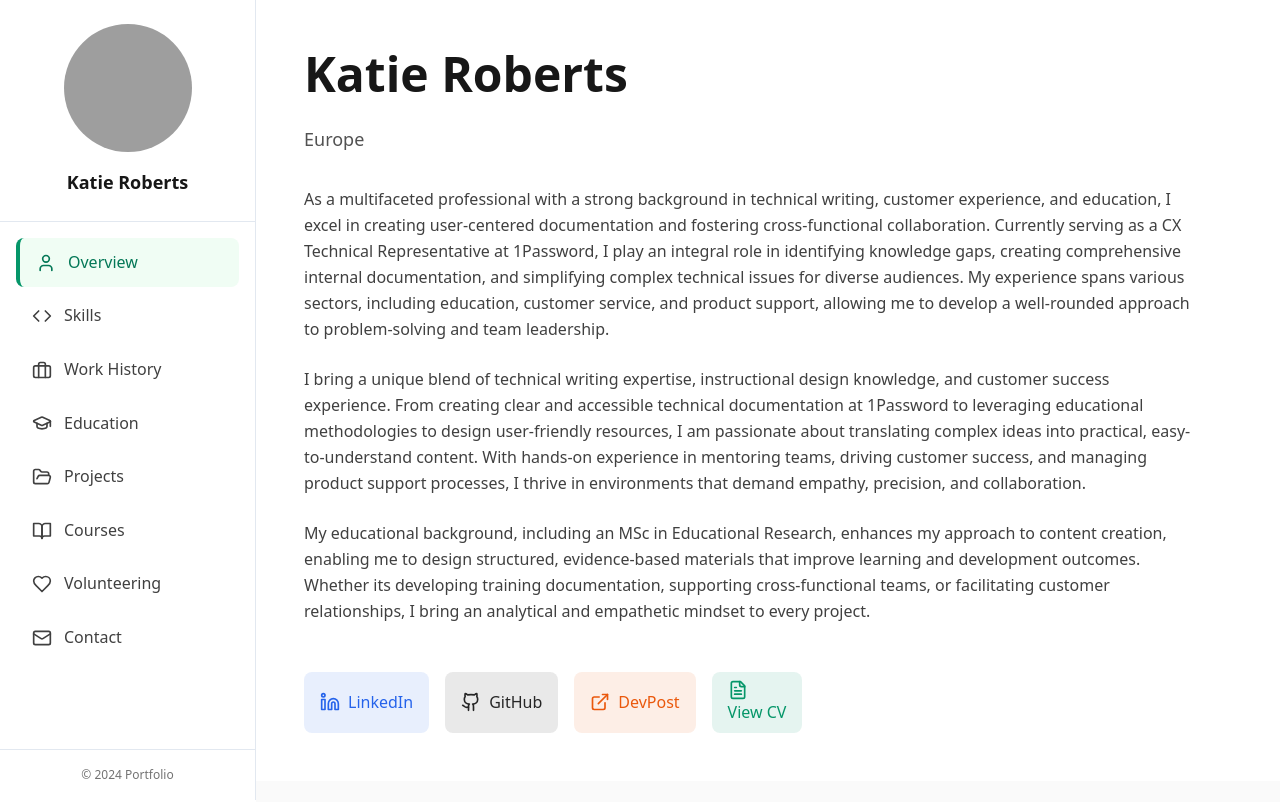
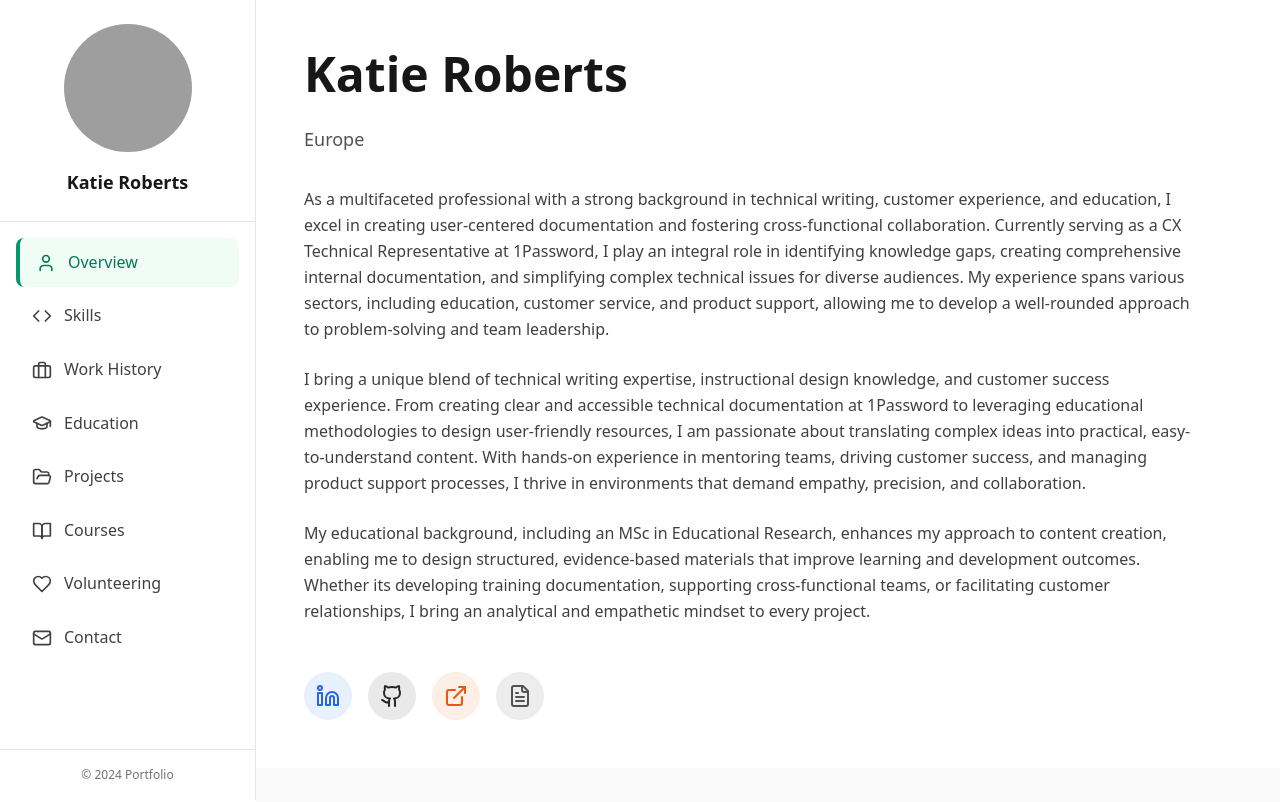
Before and after one commit to KMMOrganisation/Portfolio, a React (Vite) app: page / in a window 1280 px wide. Shown: the top 802 px of the page. Built offline with nearby package versions, Linux system fonts and the light colour scheme; grey boxes are pictures that could not be loaded.

Commit message:
Refactor social media links

```diff
--- a/src/components/Overview.tsx
+++ b/src/components/Overview.tsx
@@ -35,31 +35,31 @@ const Overview: React.FC = () => {
         <div className="flex flex-wrap gap-4">
           <a
             href="https://www.linkedin.com/in/katieroberts00/"
-            className="flex items-center px-4 py-2 bg-blue-600/10 text-blue-600 rounded-lg font-medium hover:bg-blue-600 hover:text-white transition-colors duration-200"
+            className="flex items-center justify-center w-12 h-12 bg-blue-600/10 text-blue-600 rounded-full font-medium hover:bg-blue-600 hover:text-white transition-colors duration-200"
+            title="LinkedIn"
           >
-            <Linkedin className="w-5 h-5 mr-2" />
-            LinkedIn
+            <Linkedin className="w-6 h-6" />
           </a>
           <a
             href="https://github.com/KatieM00"
-            className="flex items-center px-4 py-2 bg-neutral-800/10 text-neutral-800 rounded-lg font-medium hover:bg-neutral-800 hover:text-white transition-colors duration-200"
+            className="flex items-center justify-center w-12 h-12 bg-neutral-800/10 text-neutral-800 rounded-full font-medium hover:bg-neutral-800 hover:text-white transition-colors duration-200"
+            title="GitHub"
           >
-            <Github className="w-5 h-5 mr-2" />
-            GitHub
+            <Github className="w-6 h-6" />
           </a>
           <a
             href="https://devpost.com/katiemroberts00?ref_content=user-portfolio&ref_feature=portfolio&ref_medium=global-nav&_gl=1*1sm5mr3*_ga*OTg0NTIwMzg4LjE3NTI1MDMxMjQ."
-            className="flex items-center px-4 py-2 bg-orange-600/10 text-orange-600 rounded-lg font-medium hover:bg-orange-600 hover:text-white transition-colors duration-200"
+            className="flex items-center justify-center w-12 h-12 bg-orange-600/10 text-orange-600 rounded-full font-medium hover:bg-orange-600 hover:text-white transition-colors duration-200"
+            title="DevPost"
           >
-            <ExternalLink className="w-5 h-5 mr-2" />
-            DevPost
+            <ExternalLink className="w-6 h-6" />
           </a>
           <a
             href="/john-doe-cv.pdf"
-            className="btn-primary"
+            className="flex items-center justify-center w-12 h-12 bg-neutral-600/10 text-neutral-600 rounded-full font-medium hover:bg-neutral-600 hover:text-white transition-colors duration-200"
+            title="View CV"
           >
-            <FileText className="w-5 h-5 mr-2" />
-            View CV
+            <FileText className="w-6 h-6" />
           </a>
         </div>
       </div>
```
